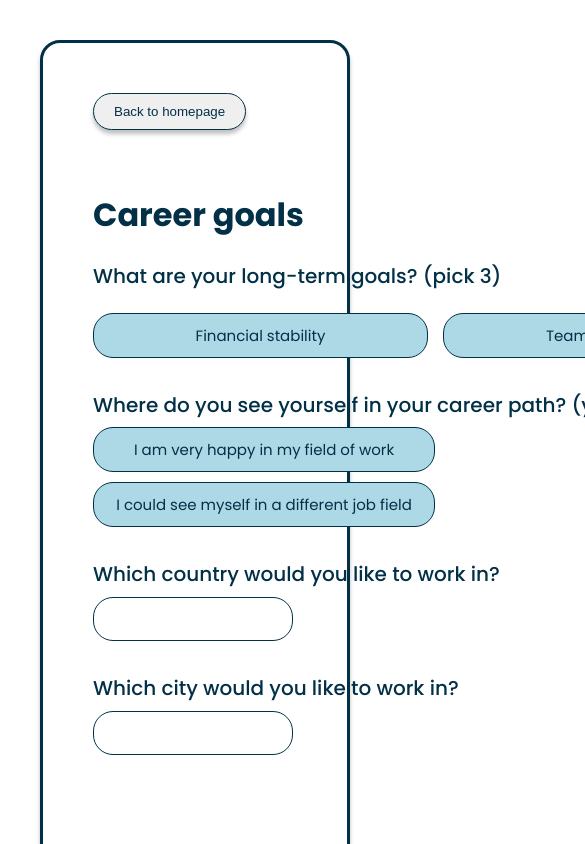
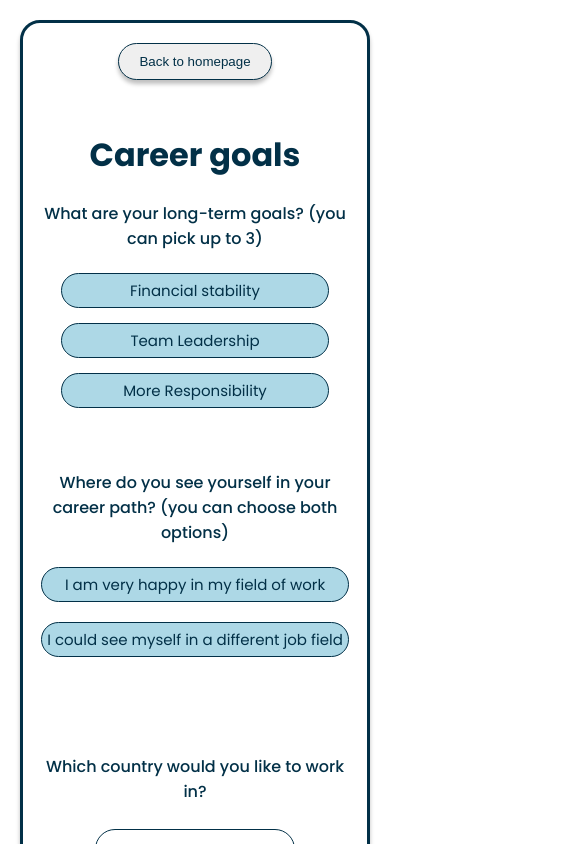
Before and after one commit to pikkukurkku/EarnIT, a React (Vite) app: page /quiz1 in a window 390 px wide. Shown: the top 844 px of the page, 585 px wide, since content can reach past the window. Built offline with nearby package versions, Linux system fonts and the light colour scheme; no server answers.

Commit message:
finished quiz 1, now quiz2

```diff
--- a/src/pages/QuizCurrentCareer.module.css
+++ b/src/pages/QuizCurrentCareer.module.css
@@ -220,3 +220,90 @@ span {
 .link {
   text-decoration: none;
 }
+
+
+@media only screen and (max-width: 600px) {
+  .quiz-desires {
+    margin: 20px;
+    padding: 20px;
+    display: flex;
+    flex-direction: column;
+    align-items: center;
+    justify-content: center;
+    text-align: center;
+  }
+
+  .label {
+    font-size: 16px;
+    margin-bottom: 15px;
+  }
+
+  .main-content {
+
+display: flex;
+flex-direction: column;
+align-content: center;
+
+  }
+
+  .picture {
+    width: 50%;
+position: -1;
+    margin-top: 20px;
+   align-self: center;
+  }
+
+  .answer-pillars,
+  .answer-pillars2 {
+    flex-direction: column;
+    width: auto;
+    align-self: center;
+    margin-bottom: 55px;
+  }
+
+  .answer,
+  .answer2 {
+    width: auto;
+    max-width: 100px;
+    margin-bottom: 10px;
+    gap: 0px;
+    padding: 5px 3px;
+  }
+
+  .back-button {
+    margin-bottom: 30px;
+  }
+
+ .select {
+  align-self: center;
+ }
+
+
+  .next-step {
+    position: static;
+    margin: 20px 0;
+    align-self: center;
+    padding: 4px 25px;
+    width: auto
+    }
+
+  .countries > select,
+  .cities > select {
+    width: 100%;
+    max-width: 200px;
+    margin-top: 10px;
+  }
+
+
+  .picture {
+    order: -2;
+    width: 100%;
+    height: auto;
+    margin: 20px 0;
+  }
+
+.answer {
+  margin: 0;
+}
+
+}
--- a/src/pages/QuizDesires.jsx
+++ b/src/pages/QuizDesires.jsx
@@ -81,7 +81,7 @@ function QuizDesires() {
         <h1 className={styles["header"]}>Career goals</h1>
 
         <form onSubmit={handleSubmit} className={styles["goals"]}>
-          <label>What are your long-term goals? (pick 3)</label>
+          <label className={styles["label"]}>What are your long-term goals? (you can pick up to 3)</label>
           <div className={styles["answer-pillars"]}>
             <input
               type="text"
@@ -134,7 +134,7 @@ function QuizDesires() {
             />
           </div>
 
-          <label>
+          <label className={styles["label"]}>
             Where do you see yourself in your career path? (you can choose both
             options)
           </label>
@@ -185,8 +185,8 @@ function QuizDesires() {
             />
           </div>
           <div className={styles["countries"]}>
-            <label>Which country would you like to work in?</label>
-            <select name="country" id="country" onChange={handleCountryChange}>
+            <label className={styles["label"]}>Which country would you like to work in?</label>
+            <select className={styles["select"]} name="country" id="country" onChange={handleCountryChange}>
               <option value="none"></option>
               <option value="germany">Germany</option>
               <option value="austria">Austria</option>
@@ -197,8 +197,8 @@ function QuizDesires() {
               <p className={styles["error-message"]}>{errorMessage}</p>}
           </div>
           <div className={styles["cities"]}>
-            <label>Which city would you like to work in?</label>
-            <select name="city" id="city" onChange={handleCityChange}>
+            <label className={styles["label"]}>Which city would you like to work in?</label>
+            <select className={styles["select"]} name="city" id="city" onChange={handleCityChange}>
               <option value="None"></option>
               <option value="No preferences">No preferences</option>
               <option value="berlin">Berlin</option>
--- a/src/pages/QuizDesires.module.css
+++ b/src/pages/QuizDesires.module.css
@@ -170,3 +170,91 @@ select {
   color: red;
   font-weight: bold;
 }
+
+@media only screen and (max-width: 600px) {
+  .quiz-desires {
+    margin: 20px;
+    padding: 20px;
+    display: flex;
+    flex-direction: column;
+    align-items: center;
+    align-content: center;
+    justify-content: center;
+    text-align: center;
+  }
+
+  .label {
+    font-size: 16px;
+    margin-bottom: 15px;
+  }
+
+  .content {
+    margin-bottom: 20px;
+ padding: 0 30px;
+
+  }
+
+  .picture {
+    width: 100%;
+    position: static;
+    margin-top: 20px;
+    right: auto;
+    top: auto;
+  }
+
+  .answer-pillars,
+  .answer-pillars2 {
+    flex-direction: column;
+    width: auto;
+    align-self: center;
+    margin-bottom: 55px;
+  }
+
+  .answer,
+  .answer2 {
+    width: auto;
+    max-width: 100px;
+    margin-bottom: 10px;
+    gap: 0px;
+    padding: 5px 3px;
+  }
+
+  .back-button {
+    margin-bottom: 30px;
+  }
+
+ .select {
+  align-self: center;
+ }
+
+
+  .next-step {
+    position: static;
+    margin: 20px 0;
+    align-self: center;
+    padding: 4px 25px;
+    width: auto
+    }
+
+  .countries > select,
+  .cities > select {
+    width: 100%;
+    max-width: 200px;
+    margin-top: 10px;
+  }
+
+  .error-message {
+    margin-top: 10px;
+  }
+
+  .picture {
+    order: -2;
+    width: 100%;
+    margin: 20px 0;
+  }
+
+.answer {
+  margin: 0;
+}
+
+}
```
